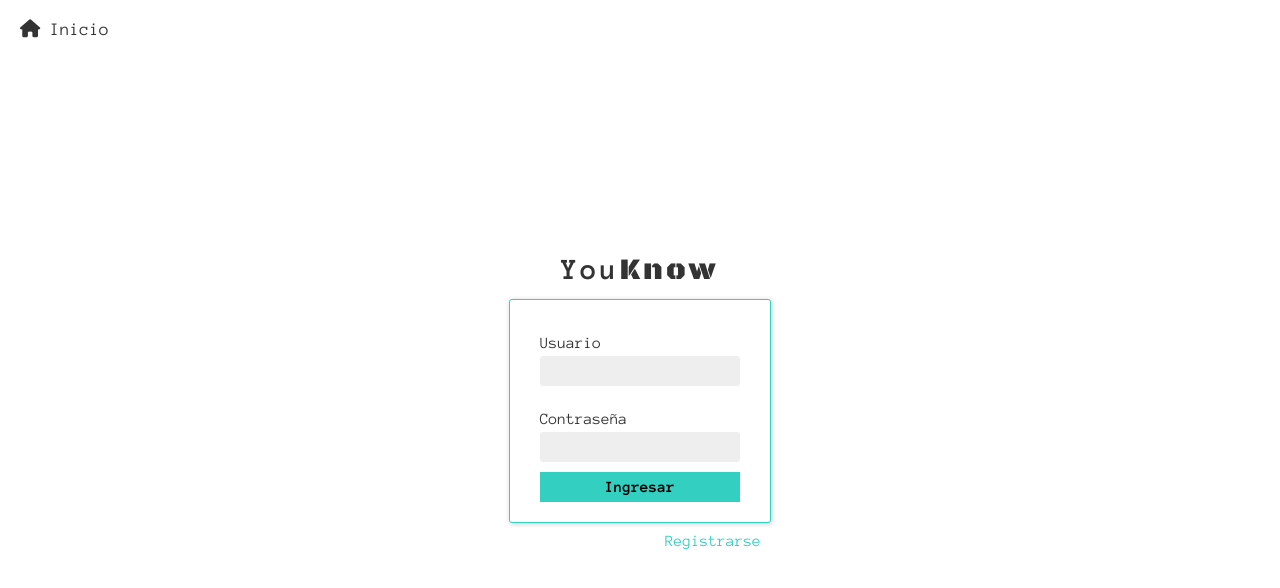
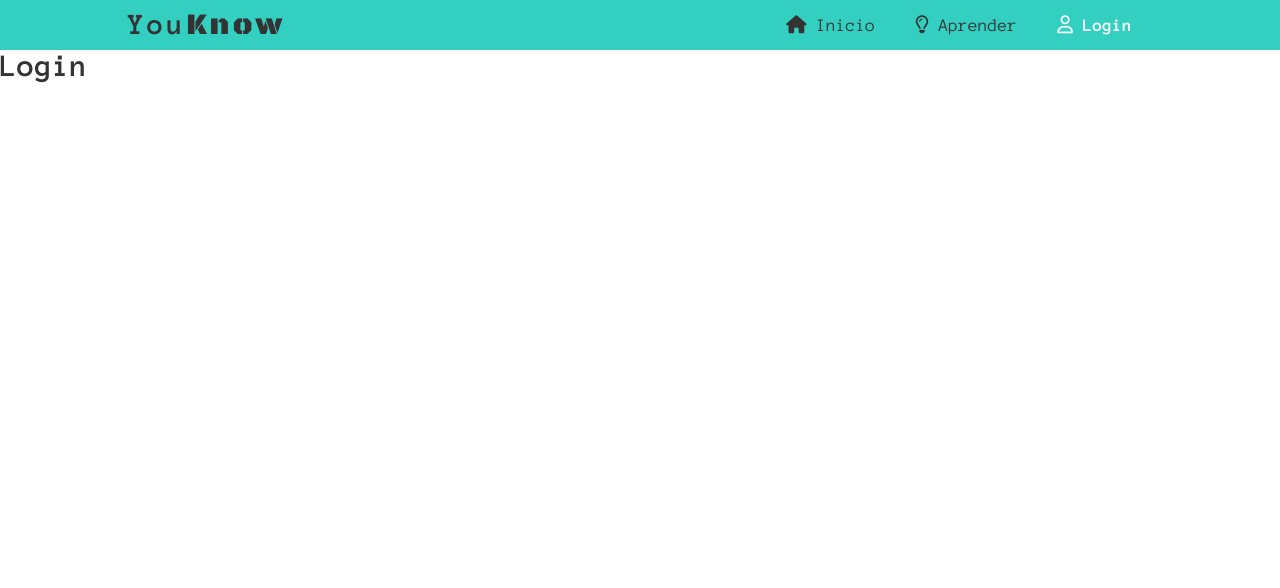
Before and after one commit to JoaSebas/YouKnow, a Vue app in the folder youknow/: page /Login in a window 1280 px wide. Shown: the top 588 px of the page. Built offline with nearby package versions, Linux system fonts and the light colour scheme.

Commit message:
Revert "Hamilton"
This reverts commit ca32c3fd10b2531639fc77dae4b7b354166e6629.

```diff
--- a/youknow/package.json
+++ b/youknow/package.json
@@ -9,7 +9,6 @@
   },
   "dependencies": {
     "core-js": "^3.6.5",
-    "firebase": "^7.14.5",
     "vue": "^2.6.11",
     "vue-router": "^3.2.0",
     "vuex": "^3.4.0"
--- a/youknow/src/App.vue
+++ b/youknow/src/App.vue
@@ -1,11 +1,23 @@
 <template>
       <div>
-
+              <Menu/>
             <router-view></router-view>
       </div>
 
 
 </template>
+
+
+<script>
+
+import Menu from '@/components/Menu'
+
+export default {
+  components:{
+      Menu
+  }
+}
+</script>
 
 <style lang="scss">
   *{
@@ -27,32 +39,4 @@
     list-style: none;
   }
 
-
-.logo{
-   font-size: 30px;
-   letter-spacing: 3px;
-   font-weight: 700;
-}
-
-.know{
-    font-family: 'Black Ops One', cursive;
-    font-weight: 300;
-}
-input{
-  background :#eee;
-  border:none;
-  height: 30px;
-  width: 200px;
-  border-radius: 3px;
-
-
-}
-
-.btn{
-height: 30px;
-width: 200px;
-border:none;
-}
-
-
 </style>
--- a/youknow/src/components/Menu.vue
+++ b/youknow/src/components/Menu.vue
@@ -42,6 +42,19 @@
 }
 
 
+
+.logo{
+   font-size: 30px;
+   letter-spacing: 3px;
+   font-weight: 700;
+}
+
+.know{
+    font-family: 'Black Ops One', cursive;
+    font-weight: 300;
+}
+
+
 .menu >li >a.router-link-active {
      color: #fff;
     font-weight: 700;
--- a/youknow/src/firebase/firebase.js
+++ /dev/null
@@ -1,17 +0,0 @@
-import firebase from 'firebase'
-
-var firebaseConfig = {
-    apiKey: "AIzaSyBTAKug_mTt71vX5YDYTqwjhS23SMzi0as",
-    authDomain: "youknow-92c34.firebaseapp.com",
-    databaseURL: "https://youknow-92c34.firebaseio.com",
-    projectId: "youknow-92c34",
-    storageBucket: "youknow-92c34.appspot.com",
-    messagingSenderId: "697821944256",
-    appId: "1:697821944256:web:68cc2999f09ee64b459025",
-    measurementId: "G-340PTQ4C29"
-  };
-
-  firebase.initializeApp(firebaseConfig);
-  const db = firebase.firestore();
-  const storage = firebase.storage().ref();
-  export{db,storage}
--- a/youknow/src/router/index.js
+++ b/youknow/src/router/index.js
@@ -3,13 +3,6 @@ import VueRouter from 'vue-router'
 import Inicio from '../views/Inicio.vue'
 import Aprender from '../views/Aprender.vue'
 import Login from '../views/Login.vue'
-import Registro from '../views/Registro.vue'
-
-
-//AUTH VIEWS
-import firebase from 'firebase'
-import Welcome from '../views/Auth/inicio.vue'
-
 
 Vue.use(VueRouter)
 
@@ -17,45 +10,18 @@ Vue.use(VueRouter)
   {
     path: '/',
     name: 'Inicio',
-    component: Inicio,
-    meta:{
-      title:"You Know"
-    }
+    component: Inicio
   },
   {
     path: '/Aprender',
     name: 'Aprender',
-    component: Aprender,
-    meta:{
-      title:"Aprender - You Know"
-    }
+    component: Aprender
   },
   {
     path: '/Login',
     name: 'Login',
-    component: Login,
-    meta:{
-      title:"Login"
-    }
-  },
-  {
-    path: '/Registro',
-    name: 'Registro',
-    component: Registro,
-    meta:{
-      title:"Registrase"
-    }
-  },
-  {
-    path: '/Welcome',
-    name: 'Welcome',
-    component: Welcome,
-    meta:{
-      title:"Cuenta You Know",
-      auth:true
-    }
-  },
-
+    component: Login
+  }
 
 ]
 
@@ -65,24 +31,4 @@ const router = new VueRouter({
   routes
 })
 
-
-
-router.beforeEach((to,from,next)=>{
-  document.title = to.meta.title
-
-    let user = firebase.auth().currentUser
-    let auth = to.matched.some(ruta=>ruta.meta.auth)
-
-    if(auth && !user){
-          next('Login')
-      }
-      else if(!auth && user){
-          next('/Welcome')
-      }else{
-        next()
-      }
-
-
-})
-
 export default router
--- a/youknow/src/views/Aprender.vue
+++ b/youknow/src/views/Aprender.vue
@@ -1,19 +1,3 @@
 <template>
-        <div>
-              <Menu/>
-
-              <h1>Aprender</h1>
-      </div>
-
+    <h1>Aprender</h1>
 </template>
-
-<script>
-
-import Menu from '@/components/Menu'
-
-export default {
-  components:{
-      Menu
-  }
-}
-</script>
--- a/youknow/src/views/Auth/inicio.vue
+++ /dev/null
@@ -1,5 +0,0 @@
-<template>
-    <h1>
-        bienvenido al sistema
-    </h1>
-</template>
--- a/youknow/src/views/Inicio.vue
+++ b/youknow/src/views/Inicio.vue
@@ -1,18 +1,3 @@
 <template>
-<div>
-    <Menu/>
-        <h1>Inicio</h1>
-
-    </div>
+    <h1>Inicio</h1>
 </template>
-
-<script>
-
-import Menu from '@/components/Menu'
-
-export default {
-  components:{
-      Menu
-  }
-}
-</script>
--- a/youknow/src/views/Login.vue
+++ b/youknow/src/views/Login.vue
@@ -1,119 +1,3 @@
 <template>
-    <div class="body-login">
-        <div class="home-header">
-            <router-link to='/' exact><i class="fas fa-home"></i> Inicio</router-link>
-        </div>
-        <div class="container-login">
-            <h1 class="logo">You<span class="know" >Know</span></h1>
-            <div class="form-login">
-                <div class="input-group">
-                     <label for="">Usuario <span v-if="valido==false && user==''">*</span></label>
-                     <input type="text" v-model="user">
-                </div>
-                <div class="input-group">
-                     <label for="">Contraseña <span v-if="valido==false && pass==''">*</span></label>
-                    <input type="password" v-model="pass">
-                </div>
-
-                <button class="btn btn-ingresar" @click="ingresar()">Ingresar</button>
-            </div>
-            <div class="registro">
-                <router-link to="/Registro" class="btn-registro">Registrarse</router-link>
-            </div>
-
-
-        </div>
-    </div>
+    <h1>Login</h1>
 </template>
-
-<script>
-import  '@/firebase/firebase.js'
-import firebase from 'firebase'
-export default {
-    data(){
-        return{
-            user:"",
-            pass:"",
-            valido:null
-        }
-    },
-    methods: {
-        ingresar(){
-            if(this.user!="" && this.pass!=""){
-                  this.valido=true;
-                firebase.auth().signInWithEmailAndPassword(this.user,this.pass)
-                .then(()=>{
-
-                    this.$router.push({name:"Welcome"})
-                      console.log(this.user,this.pass)
-                })
-                .catch(err=>{
-                    console.log('No se pudo iniciar',err)
-                    console.log(this.user,this.pass)
-                })
-            }else{
-                    this.valido=false;
-            }
-
-        }
-    },
-}
-</script>
-
-
-
-
-<style lang="scss" scoped>
-    .body-login{
-        display: flex;
-        justify-content: center;
-        align-items: center;
-        height: 100vh;
-        //background-image: url('../assets/background/background-form.png');
-        background-size: cover;
-    }
-    .container-login >h1{
-        text-align: center;
-        padding: 10px 0;
-    }
-    .form-login{
-        padding: 20px 30px;
-        border: 1px solid #33cfc1;
-        box-shadow: 1px 1px 5px #cbcbcb;
-        border-radius: 3px;
-        background: #fff;
-    }
-    .input-group{
-        padding: 10px 0;
-        display: flex;
-        flex-flow: column;
-    }
-    .input-group span{
-        color: red;
-    }
-    .input-group > label{
-        padding: 5px 0;
-    }
-    .btn-ingresar{
-            background: #33cfc1;
-            font-weight: 700;
-            font-size: 16px;
-    }
-    .registro{
-        padding: 10px;
-        display: flex;
-        justify-content: flex-end;
-    }
-    .btn-registro{
-        color: #33cfc1;
-        text-align: right;
-    }
-    .home-header{
-        position: absolute;
-        left: 20px;
-        top: 20px;
-    }
-    .home-header a{
-        font-size: 18px;
-    }
-</style>
--- a/youknow/src/views/Registro.vue
+++ /dev/null
@@ -1,5 +0,0 @@
-<template>
-    <h1>
-        Registro
-    </h1>
-</template>
```
Also changed, not shown: 2 other files (tests, documents, lock files or other folders).
